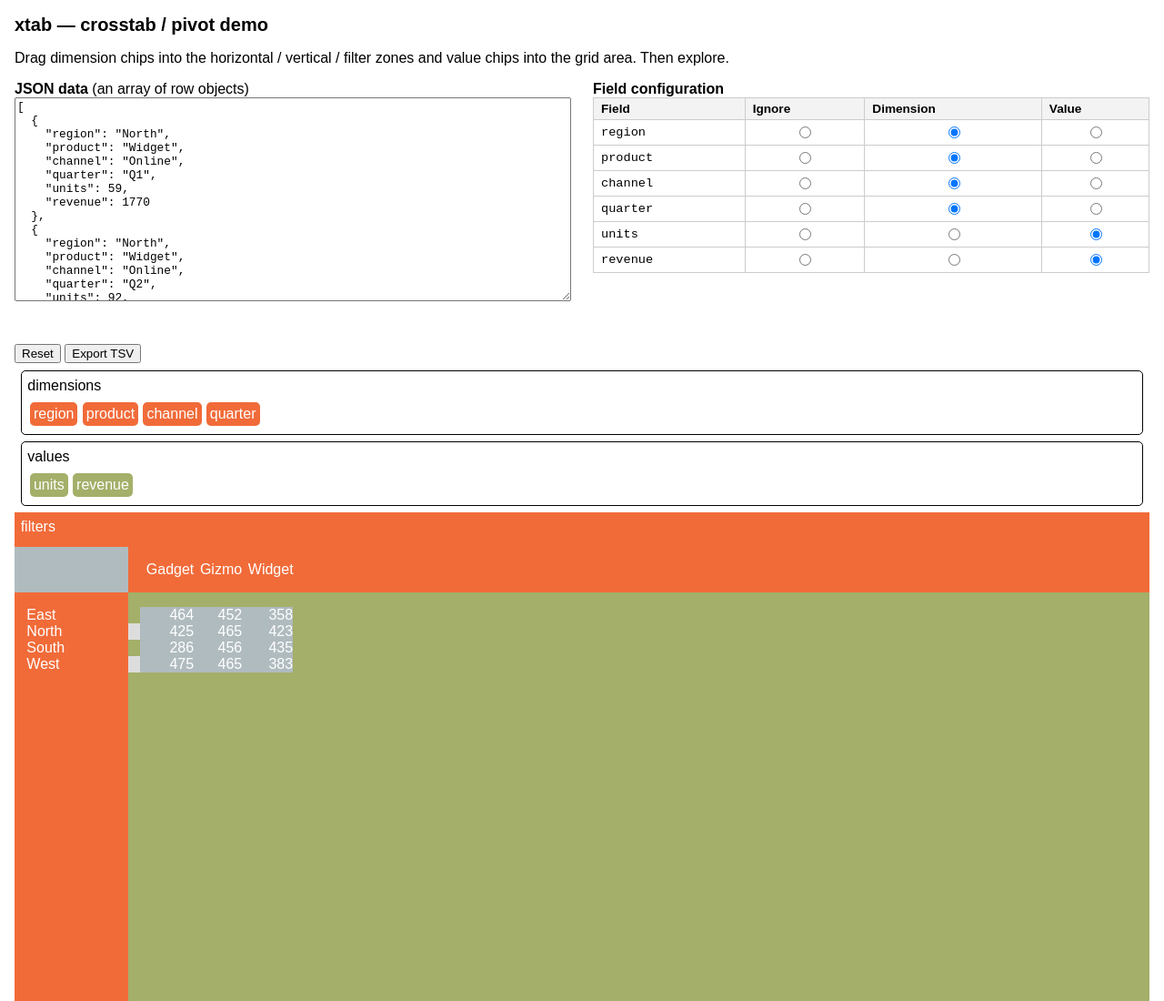
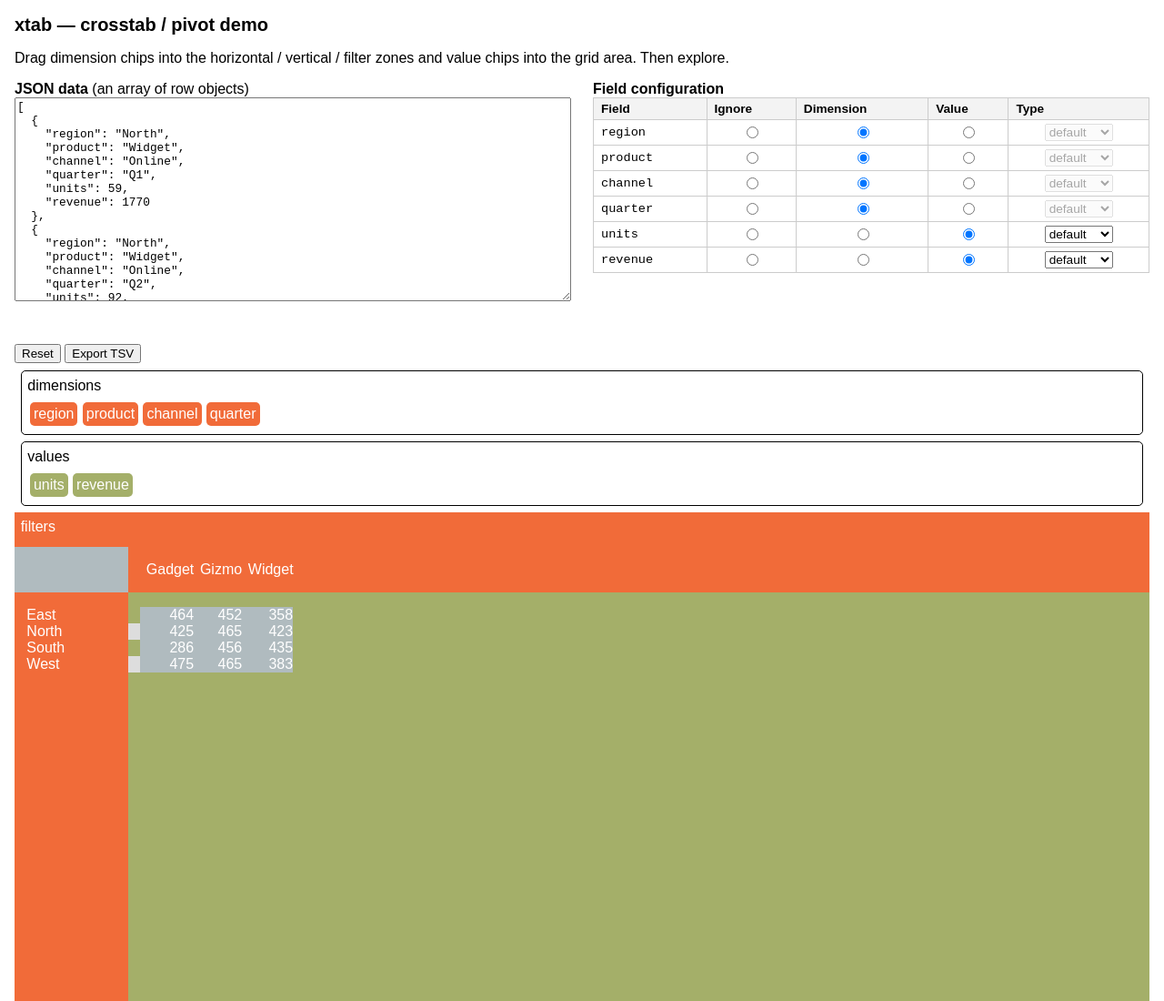
Before and after one commit to smeans/xtab, a website built with Vite: page index.html in a window 1280 px wide. Shown: the top 1100 px of the page at 91% size. Built offline with nearby package versions, Linux system fonts and the light colour scheme.

Commit message:
added currency formatting

```diff
--- a/demo/main.js
+++ b/demo/main.js
@@ -58,8 +58,14 @@ function readFieldConfig() {
     const field = row.getAttribute('data-field');
     const checked = row.querySelector('input[type="radio"]:checked');
     const status = checked ? checked.value : 'ignore';
-    if (status === 'dimension') dims.push(field);
-    else if (status === 'value') vals.push(field);
+    if (status === 'dimension') {
+      dims.push(field);
+    } else if (status === 'value') {
+      const type = row.querySelector('.type-cell select').value;
+      // Emit a plain string for the default type so the demo also exercises the
+      // legacy string form; use the object form when a specific type is chosen.
+      vals.push(type === 'default' ? field : { field, type });
+    }
   });
   return { dimensions: dims, values: vals };
 }
@@ -93,13 +99,47 @@ function buildFieldConfig(fields, dimSet, valSet) {
       input.name = `field-${field}`;
       input.value = option;
       input.checked = option === status;
-      input.addEventListener('change', rebuildFromConfig);
+      input.addEventListener('change', () => {
+        syncTypeCell(tr);
+        rebuildFromConfig();
+      });
       td.appendChild(input);
       tr.appendChild(td);
     }
 
+    // Type dropdown — only meaningful (and enabled) when "Value" is selected.
+    const typeTd = document.createElement('td');
+    typeTd.className = 'type-cell';
+    const select = document.createElement('select');
+    for (const [value, label] of [
+      ['default', 'default'],
+      ['integer', 'integer'],
+      ['currency', 'currency'],
+    ]) {
+      const opt = document.createElement('option');
+      opt.value = value;
+      opt.textContent = label;
+      select.appendChild(opt);
+    }
+    select.addEventListener('change', rebuildFromConfig);
+    typeTd.appendChild(select);
+    tr.appendChild(typeTd);
+
+    syncTypeCell(tr);
+
     fieldConfigBody.appendChild(tr);
   }
+}
+
+/**
+ * Enable the type dropdown only when the row's "Value" radio is selected.
+ * @param {HTMLTableRowElement} row
+ */
+function syncTypeCell(row) {
+  const checked = row.querySelector('input[type="radio"]:checked');
+  const isValue = checked && checked.value === 'value';
+  const select = row.querySelector('.type-cell select');
+  select.disabled = !isValue;
 }
 
 /**
@@ -121,7 +161,9 @@ function buildXtab(data) {
   // Seed a starting layout so the grid shows something immediately.
   if (dims[0]) xtab.addVDim(dims[0]);
   if (dims[1]) xtab.addHDim(dims[1]);
-  if (vals[0]) xtab.addValue(vals[0]);
+  // `vals[0]` may be a string or a { field, type } object; addValue wants the
+  // field name.
+  if (vals[0]) xtab.addValue(typeof vals[0] === 'object' ? vals[0].field : vals[0]);
 }
 
 /** Rebuild the Xtab when the field configuration changes. */
--- a/index.html
+++ b/index.html
@@ -66,6 +66,12 @@
       .field-config td.radio-cell {
         text-align: center;
       }
+      .field-config td.type-cell {
+        text-align: center;
+      }
+      .field-config td.type-cell select {
+        font-size: 0.85rem;
+      }
     </style>
   </head>
   <body>
@@ -90,6 +96,7 @@
               <th>Ignore</th>
               <th>Dimension</th>
               <th>Value</th>
+              <th>Type</th>
             </tr>
           </thead>
           <tbody id="field-config-body"></tbody>
--- a/src/render.js
+++ b/src/render.js
@@ -13,6 +13,48 @@ export function nameToLabel(name) {
  */
 export function fieldLabel(name) {
   return String(name).replace(/_/g, ' ');
+}
+
+/**
+ * Normalize a value initializer element into a `{ field, type }` pair.
+ *
+ * Accepts either a plain field-name string (legacy form) or an object of the
+ * shape `{ field, type }`. Strings and objects without a `type` yield
+ * `type: undefined`, which renders identically to the original integer output.
+ *
+ * @param {string|{field: string, type?: string}} spec
+ * @returns {{ field: string, type: (string|undefined) }}
+ */
+export function normalizeValueSpec(spec) {
+  if (spec && typeof spec === 'object') {
+    return { field: spec.field, type: spec.type };
+  }
+  return { field: spec, type: undefined };
+}
+
+/**
+ * Format an aggregated numeric value for display according to its type.
+ *
+ * - `currency`: prefixed with `$`. Magnitudes >= 1000 are rounded to one
+ *   decimal place with a scale suffix (`k` = 1e3, `m` = 1e6, `b` = 1e9), e.g.
+ *   `$1.2k`, `$10.3m`. Smaller magnitudes render as a plain `$`-prefixed
+ *   integer (e.g. `$847`). Negative values keep their sign (`-$1.2k`).
+ * - `integer` / unspecified: the plain integer string (legacy behaviour).
+ *
+ * @param {number} value
+ * @param {string} [type]
+ * @returns {string}
+ */
+export function formatValue(value, type) {
+  if (type !== 'currency') return String(value);
+
+  const sign = value < 0 ? '-' : '';
+  const abs = Math.abs(value);
+
+  if (abs >= 1e9) return `${sign}$${(abs / 1e9).toFixed(1)}b`;
+  if (abs >= 1e6) return `${sign}$${(abs / 1e6).toFixed(1)}m`;
+  if (abs >= 1e3) return `${sign}$${(abs / 1e3).toFixed(1)}k`;
+  return `${sign}$${abs}`;
 }
 
 /** Escape a string for safe insertion as HTML text content. */
--- a/src/xtab.js
+++ b/src/xtab.js
@@ -11,7 +11,7 @@
 import { filterByObject, uniqueValues } from './data.js';
 import { buildDimTree, filtersForLeaf } from './tree.js';
 import { XtabCalc } from './calc.js';
-import { dimLabelsFromTree, fieldLabel } from './render.js';
+import { dimLabelsFromTree, fieldLabel, formatValue, normalizeValueSpec } from './render.js';
 import { FilterStrip } from './filter-strip.js';
 
 const DEFAULTS = {
@@ -34,6 +34,15 @@ export class Xtab {
 
     this._dragging = null;
     this._filterStrips = new Map(); // dim -> FilterStrip
+
+    // Map of value field name -> display type ('currency' | 'integer' | undefined).
+    // Populated from the (possibly object-valued) `values` initializer so that
+    // the rest of the pipeline can keep dealing in plain field-name strings.
+    this._valueTypes = new Map();
+    for (const spec of this.options.values) {
+      const { field, type } = normalizeValueSpec(spec);
+      this._valueTypes.set(field, type);
+    }
 
     this.init();
   }
@@ -66,9 +75,10 @@ export class Xtab {
     }
     const valsList = el.querySelector('.xtab-vals-list');
     for (const value of this.options.values) {
+      const { field } = normalizeValueSpec(value);
       valsList.insertAdjacentHTML(
         'beforeend',
-        `<div draggable="true" data-name="${value}">${fieldLabel(value)}</div>`,
+        `<div draggable="true" data-name="${field}">${fieldLabel(field)}</div>`,
       );
     }
 
@@ -390,7 +400,7 @@ export class Xtab {
           if (this.options.hideZeros && !v) continue;
 
           const cell = document.createElement('div');
-          cell.textContent = String(v);
+          cell.textContent = formatValue(v, this._valueTypes.get(this._value[val]));
           Object.assign(cell.style, {
             top: `${rowY[row]}px`,
             left: `${colX[col * xc.vals + val]}px`,
```
